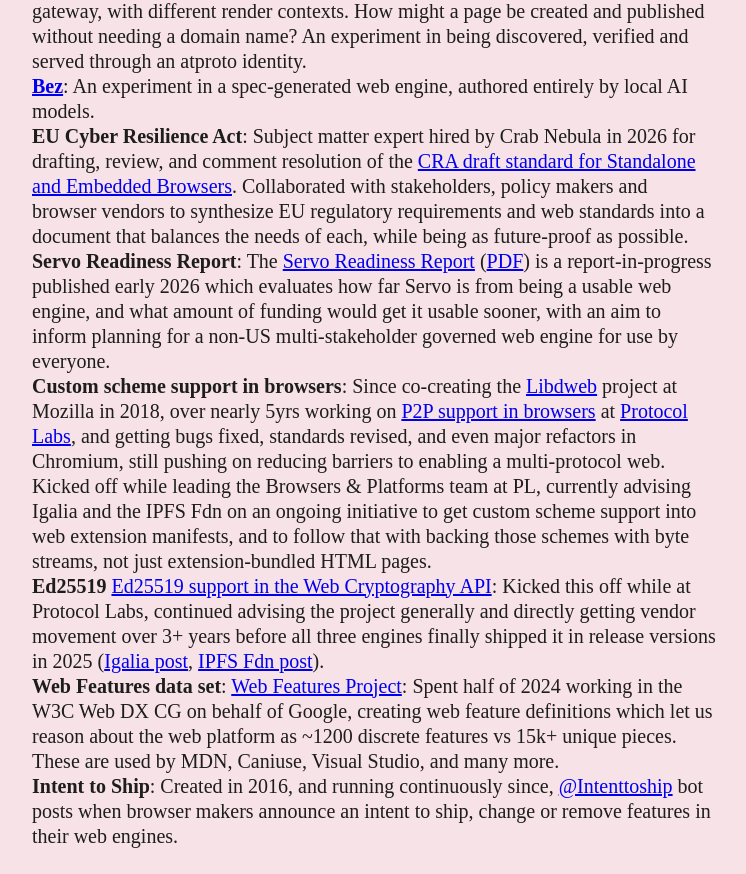
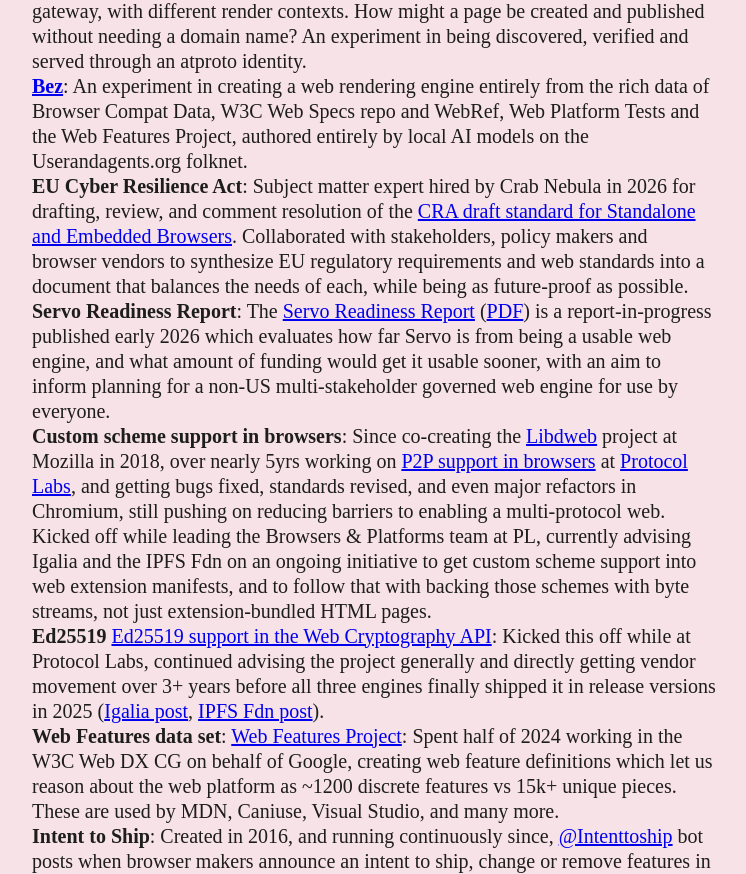
Before and after one commit to webtransitions/website, an Eleventy site: page content/index.md in a window 1280 px wide. Shown: the part 1099-1973 px from the top of the page, without its empty margins (266-1012 px from the left). Built offline with nearby package versions, Linux system fonts and the light colour scheme; Eleventy itself is replaced by a stand-in of ours; files that its build step writes are made by us from their sources; a web font is replaced by a local one; what zod-validation-error would draw is missing.

Commit message:
Describe Bez data sources

```diff
--- a/content/index.md
+++ b/content/index.md
@@ -22,7 +22,7 @@
   - Opening pages that run as standalone apps.
   - Opening pages as standalone apps that are never installed, and disappear completely when closed.
 - **[Szzt](https://szzt.app)**: Drag and drop publishing of web pages on [atproto](https://atproto.com), openable by any renderer or gateway, with different render contexts. How might a page be created and published without needing a domain name? An experiment in being discovered, verified and served through an atproto identity.
-- **[Bez](https://tangled.org/burrito.space/bez)**: An experiment in a spec-generated web engine, authored entirely by local AI models.
+- **[Bez](https://tangled.org/burrito.space/bez)**: An experiment in creating a web rendering engine entirely from the rich data of Browser Compat Data, W3C Web Specs repo and WebRef, Web Platform Tests and the Web Features Project, authored entirely by local AI models on the Userandagents.org folknet.
 - **EU Cyber Resilience Act**: Subject matter expert hired by Crab Nebula in 2026 for drafting, review, and comment resolution of the [CRA draft standard for Standalone and Embedded Browsers](https://labs.etsi.org/rep/stan4cra/en-304-617). Collaborated with stakeholders, policy makers and browser vendors to synthesize EU regulatory requirements and web standards into a document that balances the needs of each, while being as future-proof as possible.
 - **Servo Readiness Report**: The [Servo Readiness Report](/servo-readiness/) ([PDF](/servo-readiness/servo-readiness-one-pager.pdf)) is a report-in-progress published early 2026 which evaluates how far Servo is from being a usable web engine, and what amount of funding would get it usable sooner, with an aim to inform planning for a non-US multi-stakeholder governed web engine for use by everyone.
 - **Custom scheme support in browsers**: Since co-creating the [Libdweb](https://github.com/mozilla/libdweb) project at Mozilla in 2018, over nearly 5yrs working on [P2P support in browsers](https://blog.ipfs.tech/?tags=browsers) at [Protocol Labs](https://www.protocol.ai/), and getting bugs fixed, standards revised, and even major refactors in Chromium, still pushing on reducing barriers to enabling a multi-protocol web. Kicked off while leading the Browsers & Platforms team at PL, currently advising Igalia and the IPFS Fdn on an ongoing initiative to get custom scheme support into web extension manifests, and to follow that with backing those schemes with byte streams, not just extension-bundled HTML pages.
```
